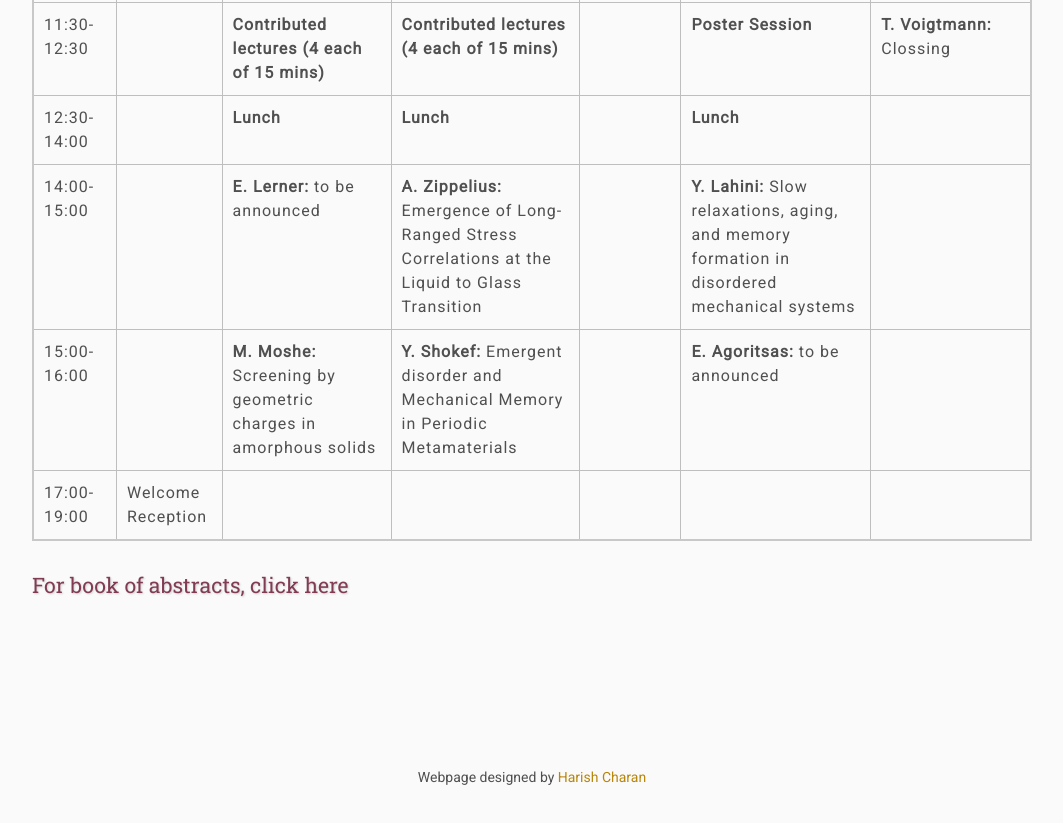
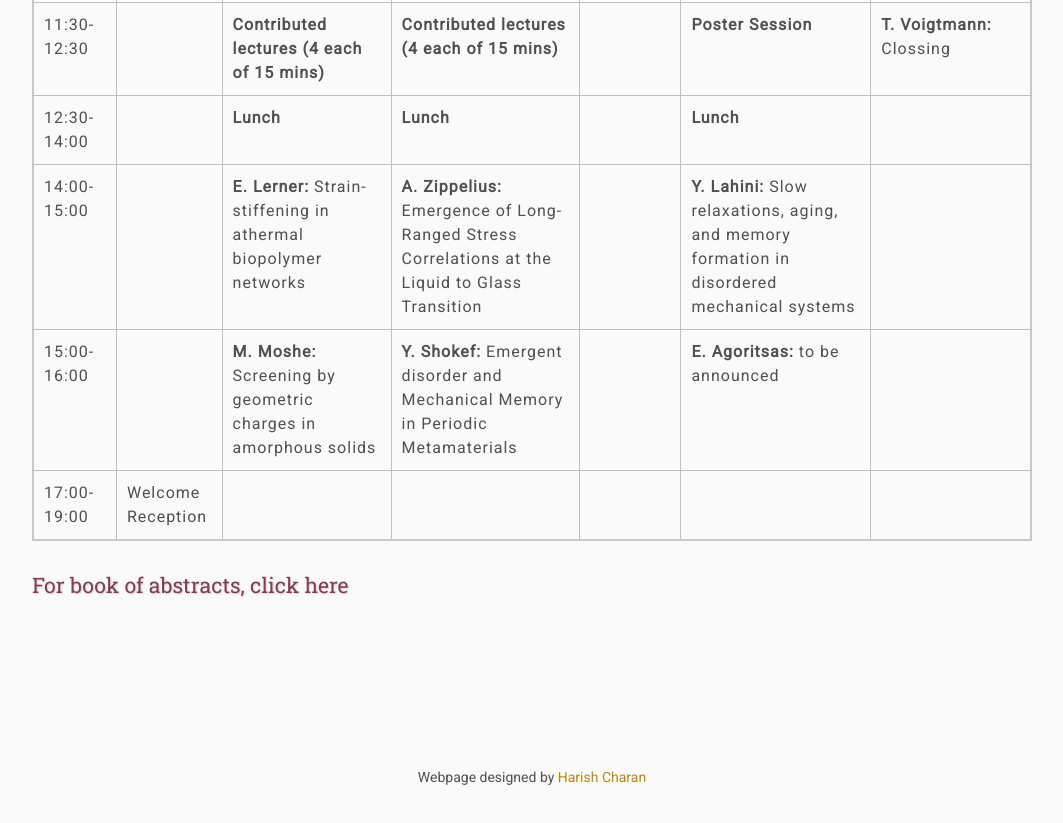
Before and after one commit to Hareesh098/WinterScool, a plain HTML site: page program/index.html in a window 1280 px wide. Shown: the part 1290-2113 px from the top of the page, without its empty margins (108-1171 px from the left). Drawn offline with nearby package versions, Linux system fonts and the light colour scheme; some packages are replaced by stand-ins of ours; files that its build step writes are made by us from their sources.

Commit message:
Add files via upload

```diff
--- a/program/index.html
+++ b/program/index.html
@@ -127,7 +127,7 @@
   <tr>
     <td class="program">14:00-15:00</td>
     <td class="program"></td>
-    <td class="program"><b>E. Lerner:</b> to be announced</td>
+    <td class="program"><b>E. Lerner:</b> Strain-stiffening in athermal biopolymer networks</td>
     <td class="program"><b>A. Zippelius:</b> Emergence of Long-Ranged Stress Correlations at the Liquid to Glass Transition</td>
     <td class="program"></td>
     <td class="program"><b>Y. Lahini:</b> Slow relaxations, aging, and memory formation in disordered mechanical systems</td>
```
